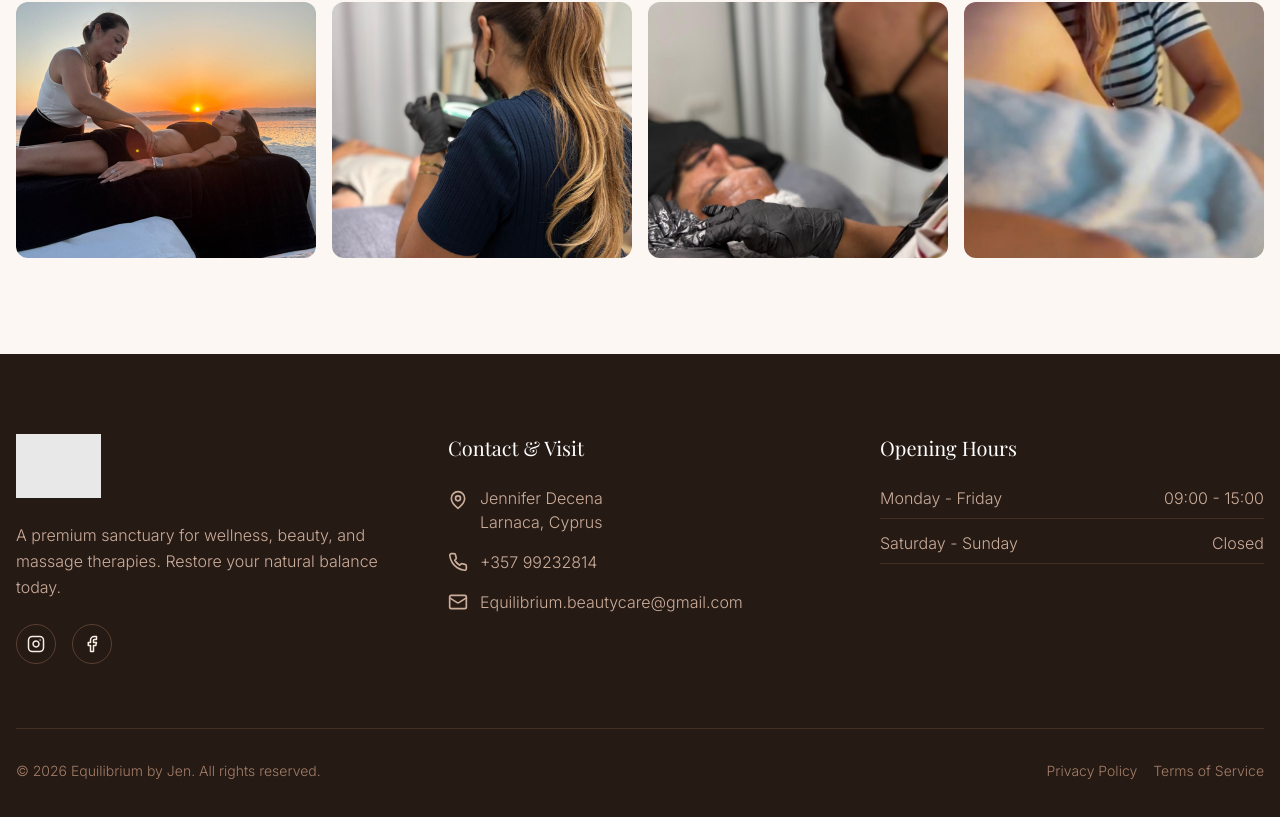
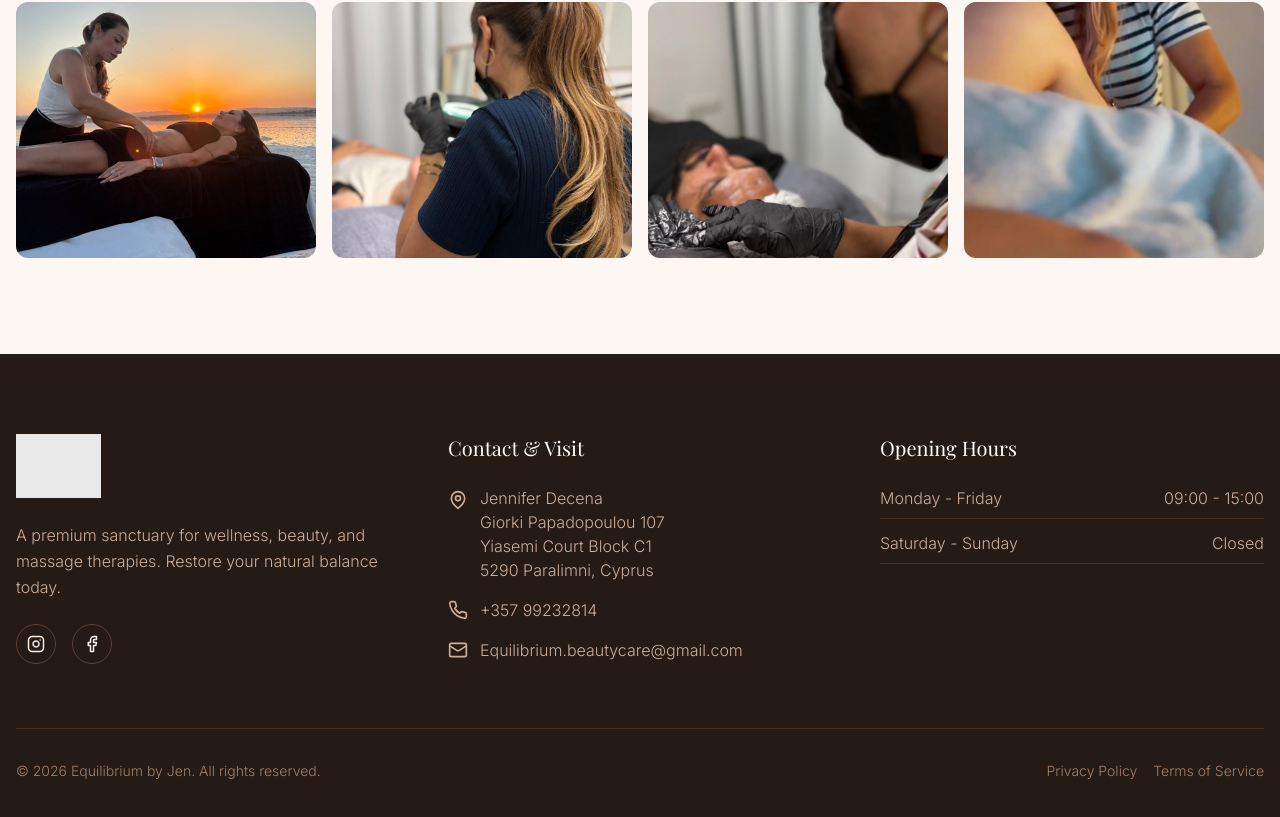
Before and after one commit to the-aidvocate/Equilibrium, a React (Vite) app: page / in a window 1280 px wide. Shown: the part 4280-5097 px from the top of the page. Built offline with nearby package versions, Linux system fonts and the light colour scheme; grey boxes are pictures that could not be loaded.

Commit message:
Update physical address to Paralimni location

```diff
--- a/src/App.jsx
+++ b/src/App.jsx
@@ -328,7 +328,7 @@ export default function App() {
             <ul className="space-y-4">
               <li className="flex items-start space-x-3 text-brand-300">
                 <MapPin size={20} className="mt-1 flex-shrink-0" />
-                <span className="font-light">Jennifer Decena<br/>Larnaca, Cyprus</span>
+                <span className="font-light">Jennifer Decena<br/>Giorki Papadopoulou 107<br/>Yiasemi Court Block C1<br/>5290 Paralimni, Cyprus</span>
               </li>
               <li className="flex items-center space-x-3 text-brand-300">
                 <Phone size={20} className="flex-shrink-0" />
```
